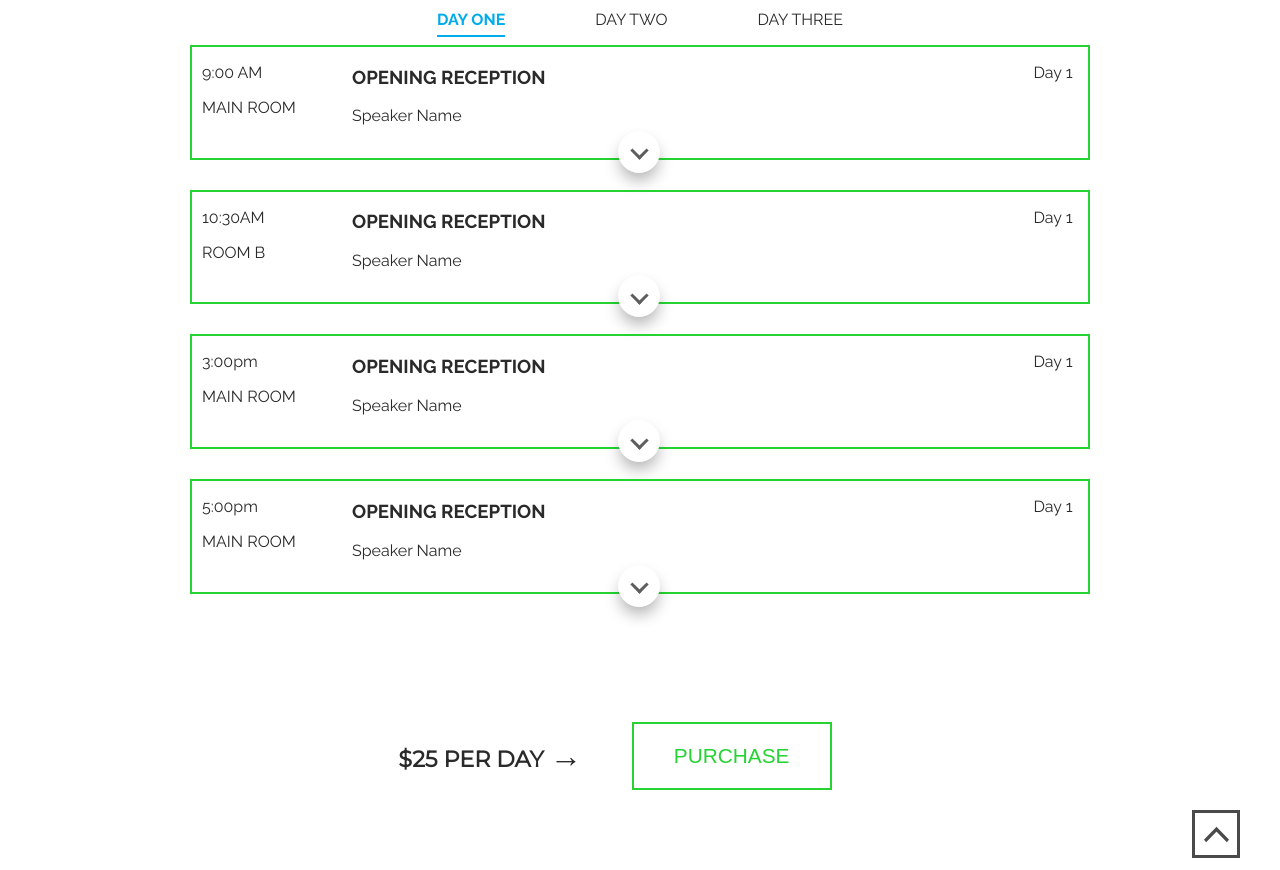
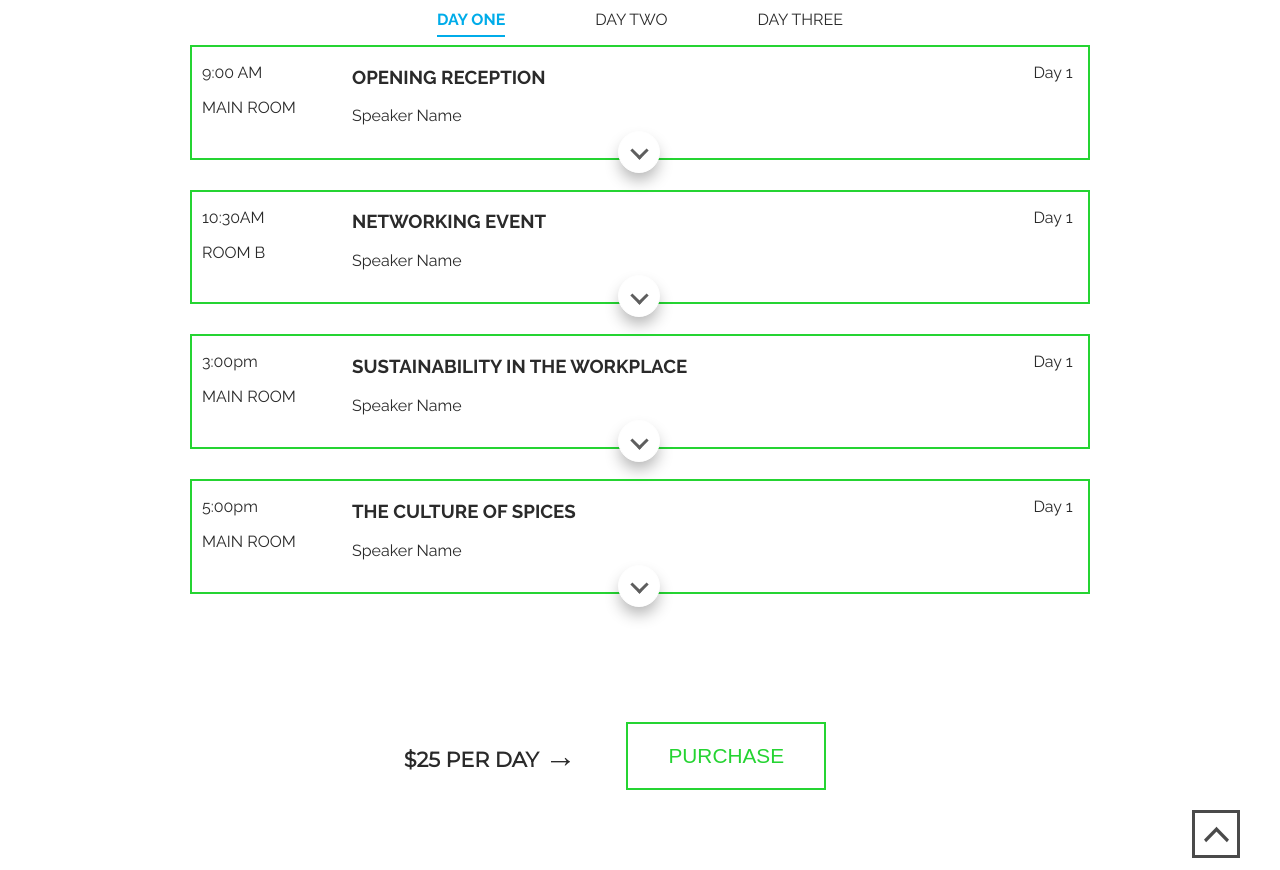
Before and after one commit to alessapm/code, a plain HTML site: page sections/section4/html/index.html in a window 1280 px wide. Shown: the part 88-958 px from the top of the page. Drawn offline with Linux system fonts and the light colour scheme.

Commit message:
edit copy

```diff
--- a/sections/section4/css/style.css
+++ b/sections/section4/css/style.css
@@ -139,7 +139,7 @@ section {
 }
 
 .purchase h3 {
-  font-size: 1.4em;
+  font-size: 1.3em;
   font-family: 'Montserrat', sans-serif;
 }
 
--- a/sections/section4/html/index.html
+++ b/sections/section4/html/index.html
@@ -43,7 +43,7 @@
             <p>ROOM B</p>
           </div>
           <div class="event-details">
-            <h3>OPENING RECEPTION</h3>
+            <h3>NETWORKING EVENT</h3>
             <p>Speaker Name</p>
             <p class="details-p inactive">Lorem ipsum dolor sit amet, consectetur adipiscing elit. Vivamus finibus arcu quis aliquet vulputate. Sed finibus nibh diam, et sodales sapien luctus ut. Quisque tristique, turpis eu consequat maximus</p>
           </div>
@@ -58,7 +58,7 @@
             <p>MAIN ROOM</p>
           </div>
           <div class="event-details">
-            <h3>OPENING RECEPTION</h3>
+            <h3>SUSTAINABILITY IN THE WORKPLACE</h3>
             <p>Speaker Name</p>
             <p class="details-p inactive">Lorem ipsum dolor sit amet, consectetur adipiscing elit. Vivamus finibus arcu quis aliquet vulputate. Sed finibus nibh diam, et sodales sapien luctus ut. Quisque tristique, turpis eu consequat maximus</p>
           </div>
@@ -73,7 +73,7 @@
             <p>MAIN ROOM</p>
           </div>
           <div class="event-details">
-            <h3>OPENING RECEPTION</h3>
+            <h3>THE CULTURE OF SPICES</h3>
             <p>Speaker Name</p>
             <p class="details-p inactive">Lorem ipsum dolor sit amet, consectetur adipiscing elit. Vivamus finibus arcu quis aliquet vulputate. Sed finibus nibh diam, et sodales sapien luctus ut. Quisque tristique, turpis eu consequat maximus</p>
           </div>
@@ -103,7 +103,7 @@
             <p>BALLROOM</p>
           </div>
           <div class="event-details">
-            <h3>OPENING RECEPTION</h3>
+            <h3>PANEL: HEALTH & WEALTH</h3>
             <p>Speaker Name</p>
             <p class="details-p inactive">Lorem ipsum dolor sit amet, consectetur adipiscing elit. Vivamus finibus arcu quis aliquet vulputate. Sed finibus nibh diam, et sodales sapien luctus ut. Quisque tristique, turpis eu consequat maximus</p>
           </div>
```
